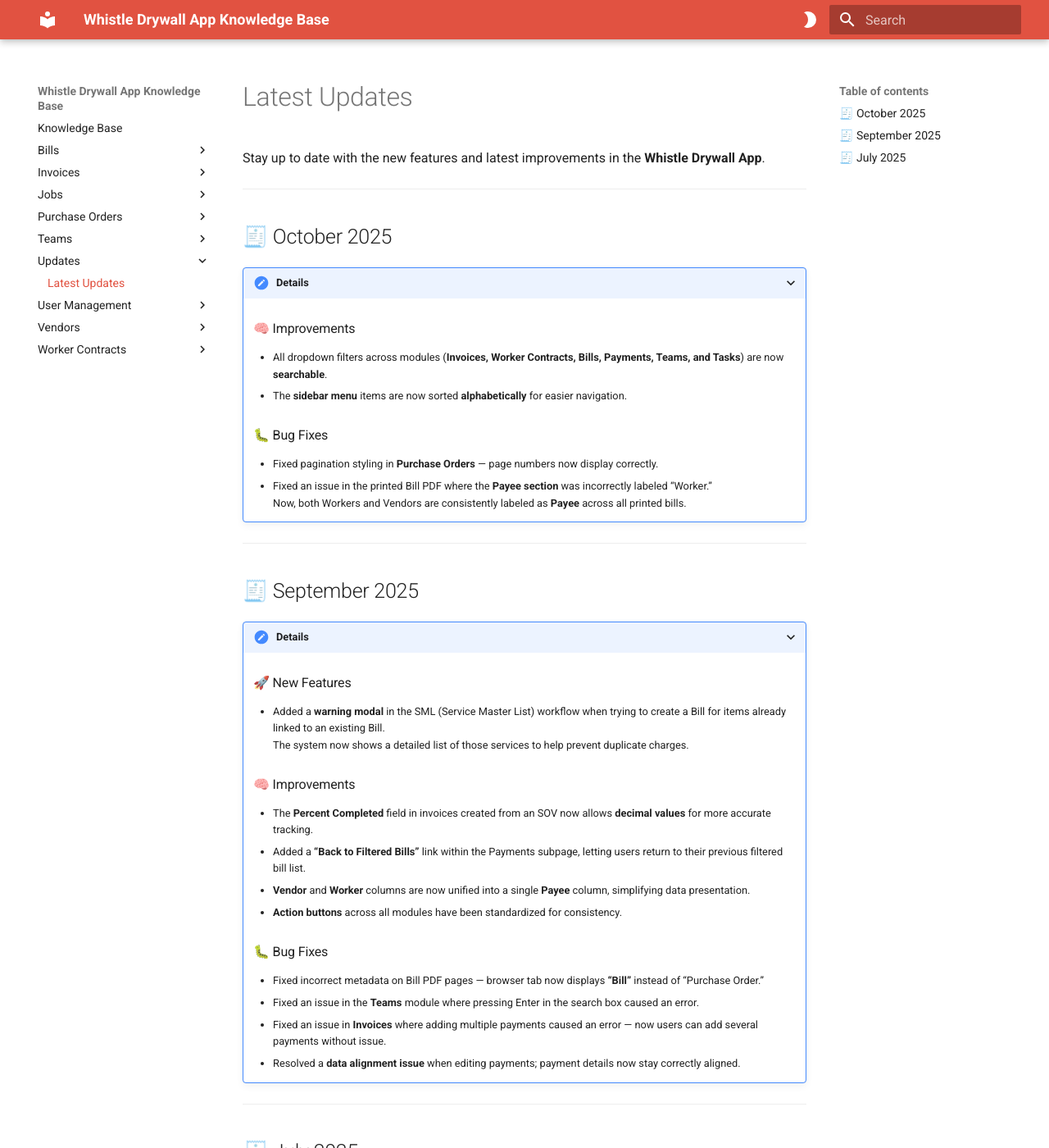
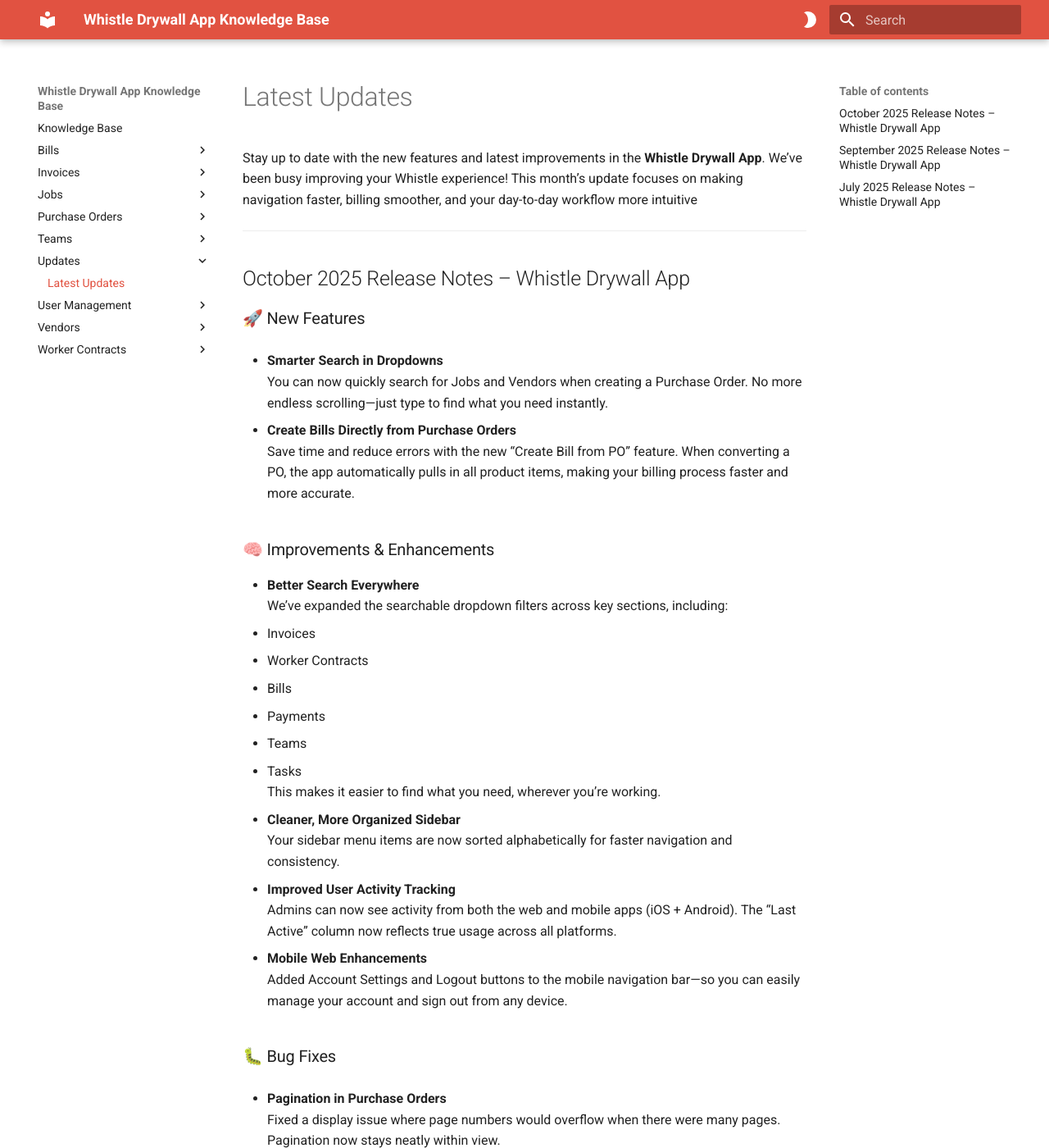
Before and after one commit to adrianlebaron/knowledge-base-whistle-drywall-app, an MkDocs documentation site: the page built from docs/Updates/Stay up to date with the latest updates improvements and fixes in WDA.md, in a window 1280 px wide and 1400 px high. Shown: the whole window at 82% size. Built offline with MkDocs 1.6.1 and Material for MkDocs 9.7.7, drawn with Linux system fonts in a browser that asks for light colours; some of the changed text lies outside the part shown.

Commit message:
October latest updates

```diff
--- a/docs/Updates/Stay up to date with the latest updates improvements and fixes in WDA.md
+++ b/docs/Updates/Stay up to date with the latest updates improvements and fixes in WDA.md
@@ -1,64 +1,98 @@
 # Latest Updates
 Stay up to date with the new features and latest improvements in the **Whistle Drywall App**.
+We’ve been busy improving your Whistle experience! This month’s update focuses on making navigation faster, billing smoother, and your day-to-day workflow more intuitive
+---
 
+## October 2025 Release Notes – Whistle Drywall App
+
+### 🚀 New Features
+
+- **Smarter Search in Dropdowns**
+  You can now quickly search for Jobs and Vendors when creating a Purchase Order. No more endless scrolling—just type to find what you need instantly.
+
+- **Create Bills Directly from Purchase Orders**
+  Save time and reduce errors with the new “Create Bill from PO” feature. When converting a PO, the app automatically pulls in all product items, making your billing process faster and more accurate.
+
+### 🧠 Improvements & Enhancements
+
+- **Better Search Everywhere**
+  We’ve expanded the searchable dropdown filters across key sections, including:
+  - Invoices
+  - Worker Contracts
+  - Bills
+  - Payments
+  - Teams
+  - Tasks
+  This makes it easier to find what you need, wherever you’re working.
+
+- **Cleaner, More Organized Sidebar**
+  Your sidebar menu items are now sorted alphabetically for faster navigation and consistency.
+
+- **Improved User Activity Tracking**
+  Admins can now see activity from both the web and mobile apps (iOS + Android). The “Last Active” column now reflects true usage across all platforms.
+
+- **Mobile Web Enhancements**
+  Added Account Settings and Logout buttons to the mobile navigation bar—so you can easily manage your account and sign out from any device.
+
+### 🐛 Bug Fixes
+
+- **Pagination in Purchase Orders**
+  Fixed a display issue where page numbers would overflow when there were many pages. Pagination now stays neatly within view.
+
+- **Bill PDF Labeling**
+  Resolved an issue where Bills incorrectly labeled the Payee as “Worker.” Now all Bills correctly show “Payee,” whether it’s a Vendor or a Worker.
+
+- **Vendor Contact Editing**
+  Fixed an issue preventing contact edits when a Job name contained an apostrophe (’). You can now freely update vendor contact details.
 
 ---
 
-## 🧾 October 2025
+## September 2025 Release Notes – Whistle Drywall App
 
-???+ "Details"
-    ### 🧠 Improvements
-    - All dropdown filters across modules (**Invoices, Worker Contracts, Bills, Payments, Teams, and Tasks**) are now **searchable**.
-    - The **sidebar menu** items are now sorted **alphabetically** for easier navigation.
+### 🚀 New Features
 
-    ### 🐛 Bug Fixes
-    - Fixed pagination styling in **Purchase Orders** — page numbers now display correctly.
-    - Fixed an issue in the printed Bill PDF where the **Payee section** was incorrectly labeled “Worker.”
-      Now, both Workers and Vendors are consistently labeled as **Payee** across all printed bills.
+- Added a **warning modal** in the SML (Service Master List) workflow when trying to create a Bill for items already linked to an existing Bill.
+  The system now shows a detailed list of those services to help prevent duplicate charges.
+
+### 🧠 Improvements
+
+- The **Percent Completed** field in invoices created from an SOV now allows **decimal values** for more accurate tracking.
+- Added a **“Back to Filtered Bills”** link within the Payments subpage, letting users return to their previous filtered bill list.
+- **Vendor** and **Worker** columns are now unified into a single **Payee** column, simplifying data presentation.
+- **Action buttons** across all modules have been standardized for consistency.
+
+### 🐛 Bug Fixes
+
+- Fixed incorrect metadata on Bill PDF pages — browser tab now displays **“Bill”** instead of “Purchase Order.”
+- Fixed an issue in the **Teams** module where pressing Enter in the search box caused an error.
+- Fixed an issue in **Invoices** where adding multiple payments caused an error — now users can add several payments without issue.
+- Resolved a **data alignment issue** when editing payments; payment details now stay correctly aligned.
 
 ---
 
-## 🧾 September 2025
+## July 2025 Release Notes – Whistle Drywall App
 
-???+ "Details"
-    ### 🚀 New Features
-    - Added a **warning modal** in the SML (Service Master List) workflow when trying to create a Bill for items already linked to an existing Bill.
-      The system now shows a detailed list of those services to help prevent duplicate charges.
+### 🚀 New Features
 
-    ### 🧠 Improvements
-    - The **Percent Completed** field in invoices created from an SOV now allows **decimal values** for more accurate tracking.
-    - Added a **“Back to Filtered Bills”** link within the Payments subpage, letting users return to their previous filtered bill list.
-    - **Vendor** and **Worker** columns are now unified into a single **Payee** column, simplifying data presentation.
-    - **Action buttons** across all modules have been standardized for consistency.
+- Added a **search bar** in the Invoice module to quickly locate invoices.
+- Dropdown filters in the Invoice module are now **searchable**, making filtering faster.
+- When filtering Bills, you can now **return to your previous filtered list** after editing a bill.
+- The **invoice number** now appears clearly at the top when editing an invoice.
+- When filtering Invoices, you can now **go back to your previous filtered list** when editing.
 
-    ### 🐛 Bug Fixes
-    - Fixed incorrect metadata on Bill PDF pages — browser tab now displays **“Bill”** instead of “Purchase Order.”
-    - Fixed an issue in the **Teams** module where pressing Enter in the search box caused an error.
-    - Fixed an issue in **Invoices** where adding multiple payments caused an error — now users can add several payments without issue.
-    - Resolved a **data alignment issue** when editing payments; payment details now stay correctly aligned.
+### 🧠 Improvements
 
----
+- The **memo field** in invoices module now displays all available text.
+- The **Client Contact** field now shows only the client’s company name.
+- The **invoice table** now shows full job names.
+- **Action buttons** are now consistent across all modules.
+- Invoice editing view now displays **larger, easier-to-read numbers**.
+- After saving changes in an invoice, the user **stays in the editing screen** instead of being redirected.
+- **Invoice exports** (Excel & CSV) now include all data from the selected invoices.
+- The **Payments** page now includes a **Job column** and **Job filter** for better tracking.
+- The **Bills** page now includes a **Created By** filter to easily locate bills by creator.
 
-## 🧾 July 2025
-???+ "Details"
-    ### 🚀 New Features
-    - Added a **search bar** in the Invoice module to quickly locate invoices.
-    - Dropdown filters in the Invoice module are now **searchable**, making filtering faster.
-    - When filtering Bills, you can now **return to your previous filtered list** after editing a bill.
-    - The **invoice number** now appears clearly at the top when editing an invoice.
-    - When filtering Invoices, you can now **go back to your previous filtered list** when editing.
+### 🐛 Bug Fixes
 
-    ### 🧠 Improvements
-    - The **memo field** in invoices module now displays all available text.
-    - The **Client Contact** field now shows only the client’s company name.
-    - The **invoice table** now shows full job names.
-    - **Action buttons** are now consistent across all modules.
-    - Invoice editing view now displays **larger, easier-to-read numbers**.
-    - After saving changes in an invoice, the user **stays in the editing screen** instead of being redirected.
-    - **Invoice exports** (Excel & CSV) now include all data from the selected invoices.
-    - The **Payments** page now includes a **Job column** and **Job filter** for better tracking.
-    - The **Bills** page now includes a **Created By** filter to easily locate bills by creator.
-
-    ### 🐛 Bug Fixes
-    - Excel and CSV exports now display **correct invoice totals**.
-    - Fixed an issue where **Total Amount** wasn’t displaying correctly when creating bills from time entries.
+- Excel and CSV exports now display **correct invoice totals**.
+- Fixed an issue where **Total Amount** wasn’t displaying correctly when creating bills from time entries.
--- a/mkdocs.yml
+++ b/mkdocs.yml
@@ -41,6 +41,7 @@ theme:
       accent: blue
 
 markdown_extensions:
+  - admonition
   - attr_list
   - md_in_html
   - pymdownx.highlight:
```
